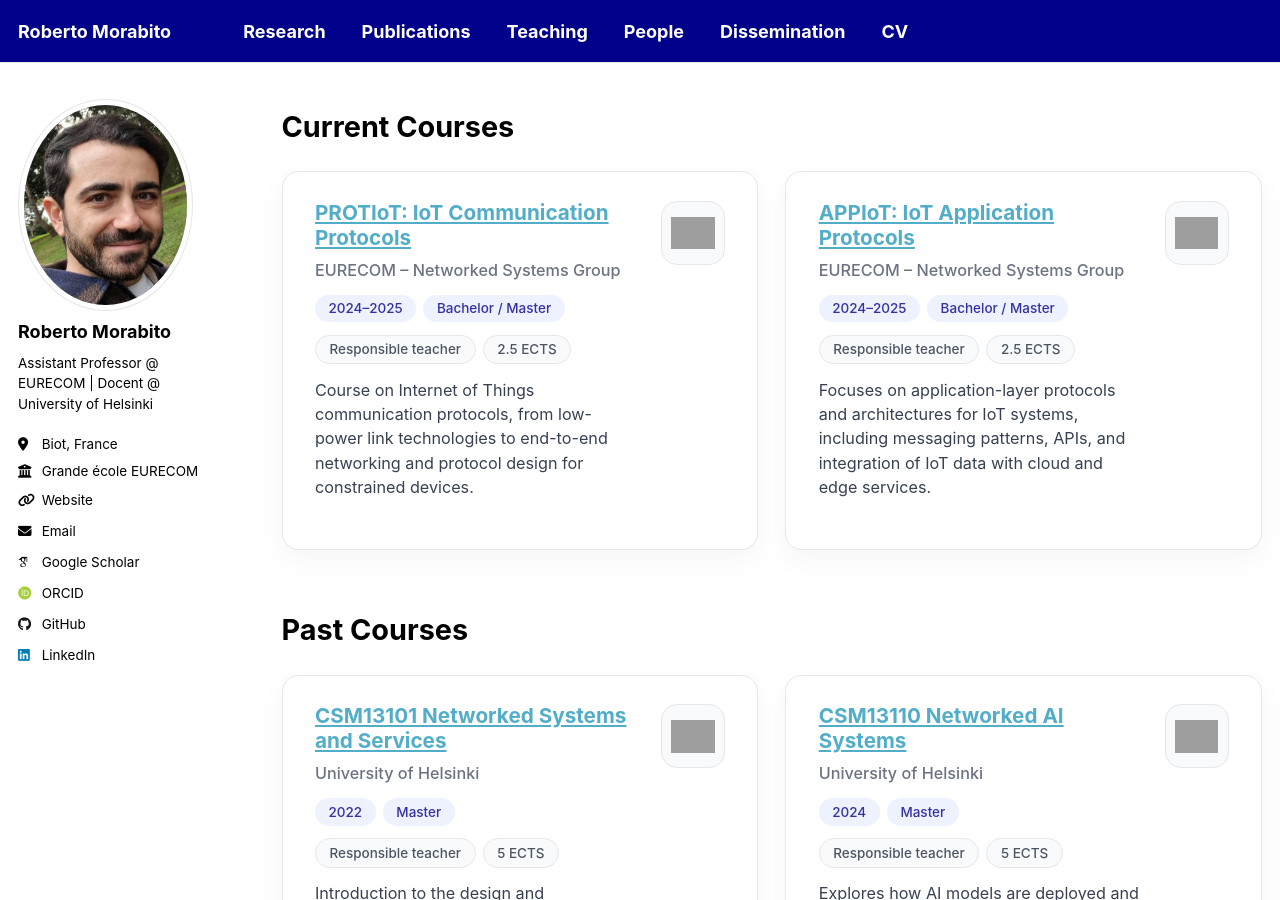
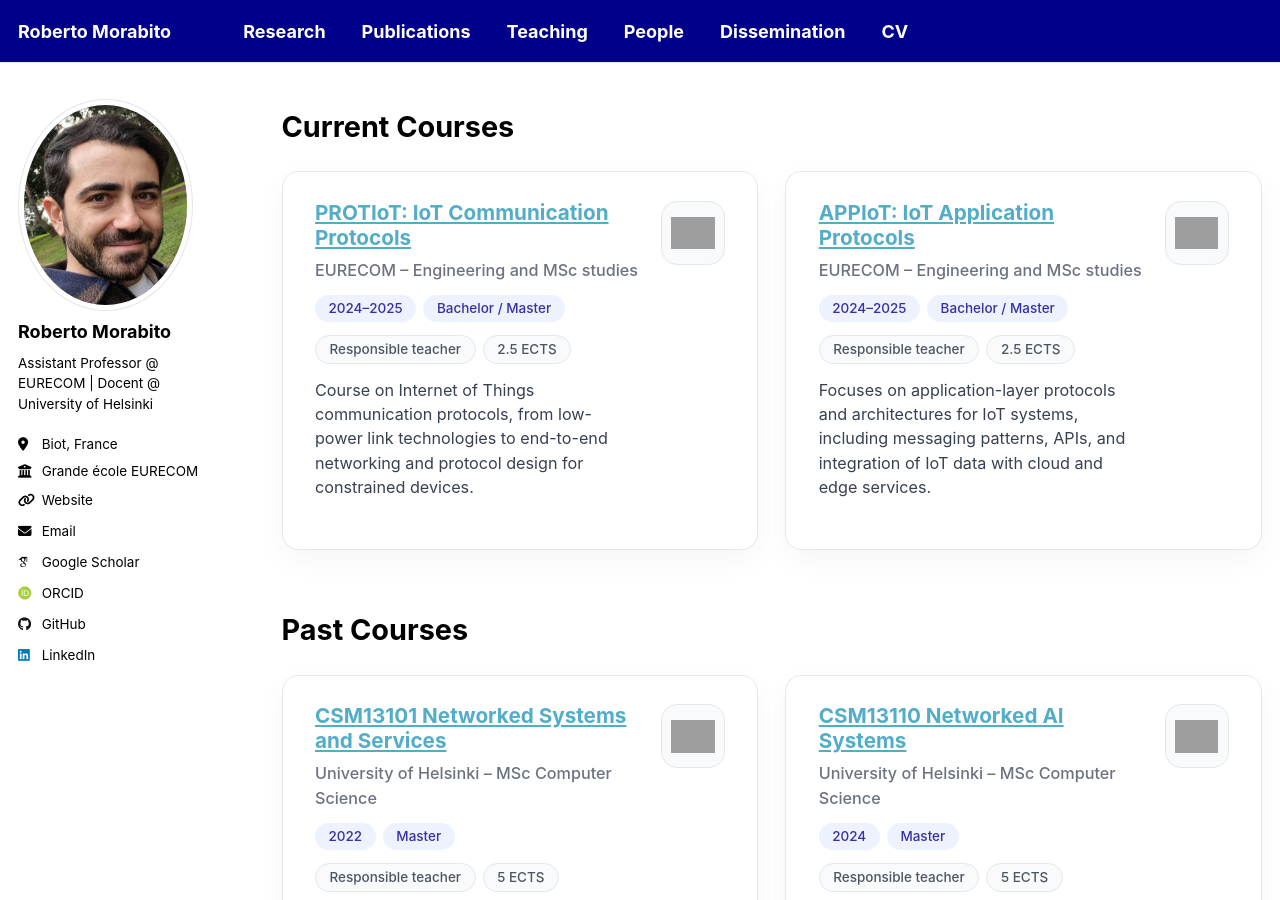
Before and after one commit to robertmora/robertmora.github.io, a Jekyll site: the page built from _pages/teaching.html, in a window 1280 px wide and 900 px high, scrolled down 255 px. Built offline with Jekyll 4.4.1, drawn with Linux system fonts in a browser that asks for light colours; some web fonts are replaced; a script that is not in the unit is left out; grey boxes are pictures that could not be loaded.

Commit message:
Update teaching.html

```diff
--- a/_pages/teaching.html
+++ b/_pages/teaching.html
@@ -143,7 +143,7 @@ I try to keep classes practical, system-oriented, and grounded in real-world dep
         <article class="course-card">
           <div class="course-main">
             <h3 class="course-title"><a href="https://www.eurecom.fr/en/course/protiot-2025spring" target="_blank">PROTIoT: IoT Communication Protocols</a></h3>
-            <div class="course-institution">EURECOM – Networked Systems Group</div>
+            <div class="course-institution">EURECOM – Engineering and MSc studies</div>
 
             <div class="course-tags">
               <span class="course-badge">2024–2025</span>
@@ -169,7 +169,7 @@ I try to keep classes practical, system-oriented, and grounded in real-world dep
         <article class="course-card">
           <div class="course-main">
             <h3 class="course-title"><a href="https://www.eurecom.fr/en/course/appiot-2025spring" target="_blank">APPIoT: IoT Application Protocols</a></h3>
-            <div class="course-institution">EURECOM – Networked Systems Group</div>
+            <div class="course-institution">EURECOM – Engineering and MSc studies</div>
 
             <div class="course-tags">
               <span class="course-badge">2024–2025</span>
@@ -202,7 +202,7 @@ I try to keep classes practical, system-oriented, and grounded in real-world dep
         <article class="course-card">
           <div class="course-main">
             <h3 class="course-title"><a href="https://studies.helsinki.fi/courses/course-implementation/hy-opt-cur-2223-4f07fae1-a64d-49d8-89de-8e69bcd8b6a1/CSM13101" target="_blank">CSM13101 Networked Systems and Services</a></h3>
-            <div class="course-institution">University of Helsinki</div>
+            <div class="course-institution">University of Helsinki – MSc Computer Science</div>
 
             <div class="course-tags">
               <span class="course-badge">2022</span>
@@ -227,7 +227,7 @@ I try to keep classes practical, system-oriented, and grounded in real-world dep
         <article class="course-card">
           <div class="course-main">
             <h3 class="course-title"><a href="https://studies.helsinki.fi/courses/course-implementation/hy-opt-cur-2324-49bd55cf-4263-4c90-8247-3b84fb7ea3c8" target="_blank">CSM13110 Networked AI Systems</a></h3>
-            <div class="course-institution">University of Helsinki</div>
+            <div class="course-institution">University of Helsinki – MSc Computer Science</div>
 
             <div class="course-tags">
               <span class="course-badge">2024</span>
```
